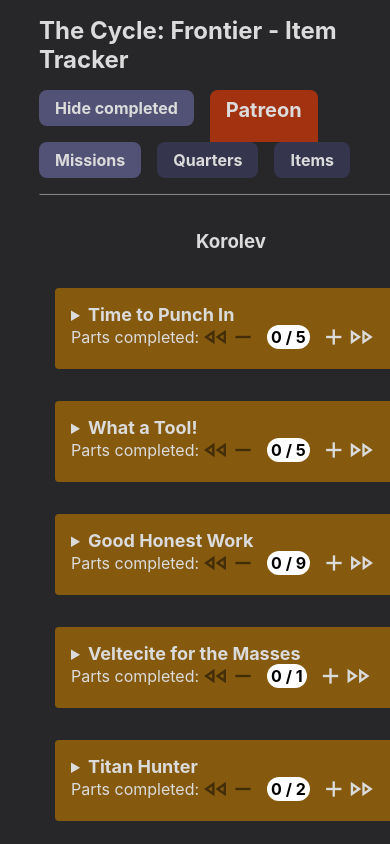
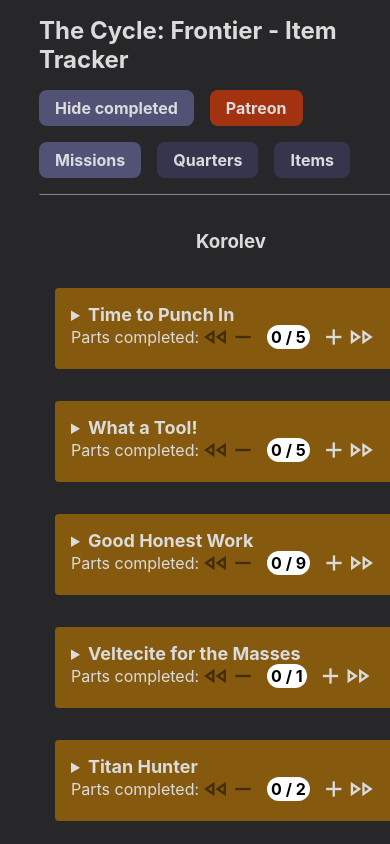
Before and after one commit to MatthewSbar/cycle-frontier-item-tracker, a React (Create React App) app: page / in a window 390 px wide. Shown: the top 844 px of the page. Built offline with nearby package versions, Linux system fonts and the light colour scheme.

Commit message:
fix patreon button on mobile resolutions

```diff
--- a/src/App.css
+++ b/src/App.css
@@ -234,13 +234,17 @@ footer {
     flex-direction: column-reverse;
   }
 
-  h2 {
+  h2, .patreon-link {
     border-radius: 8px;
     background-color: #525276;
     margin: 0 16px 0 0;
     padding: 8px 16px;
     font-size: 16px;
     margin-bottom: 16px;
+  }
+
+  .patreon-link {
+    background-color: #a33211;
   }
 }
 
```
